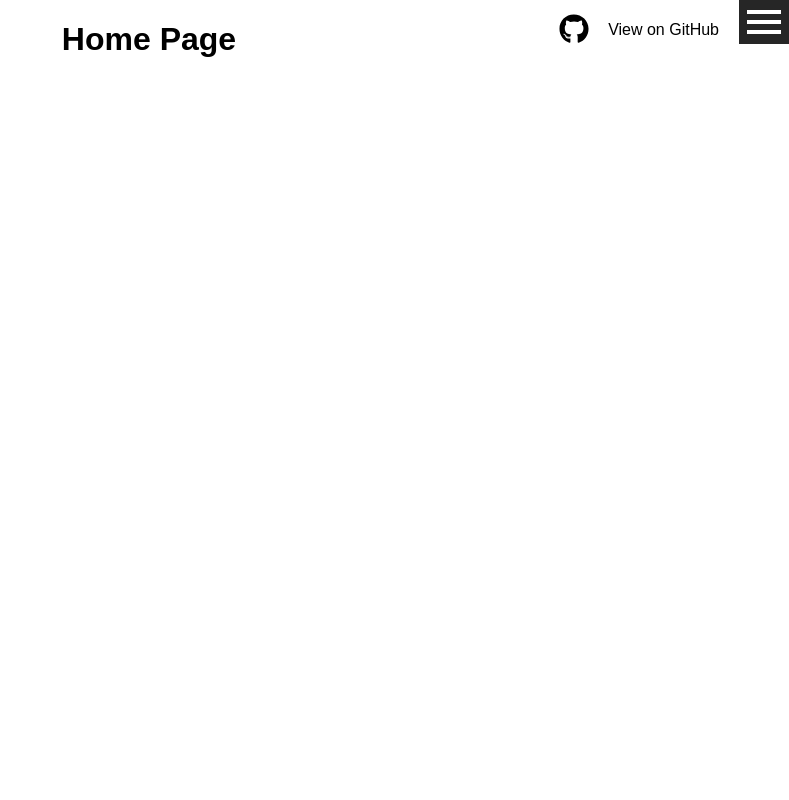
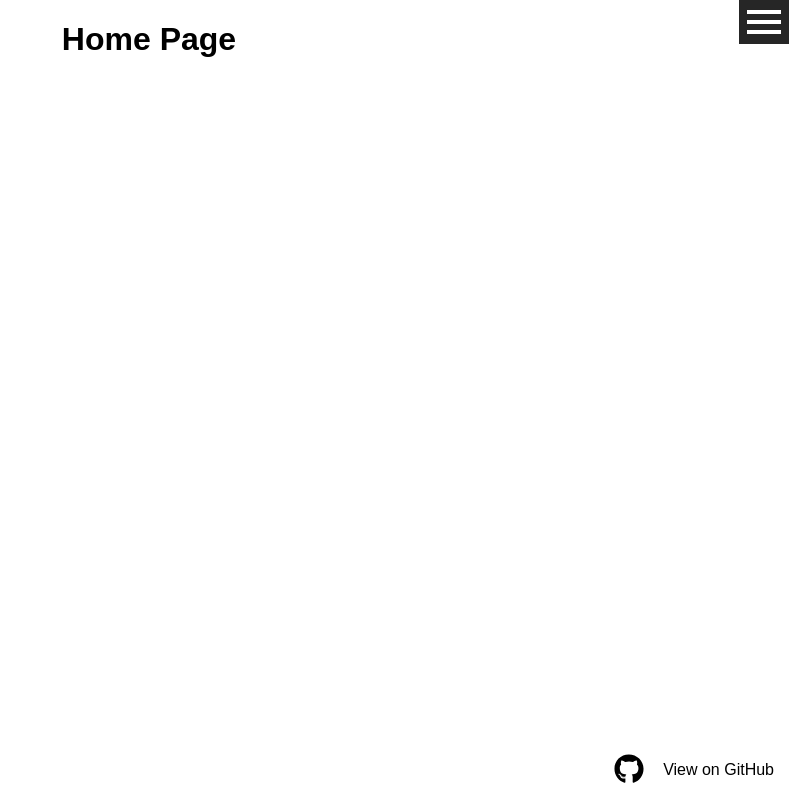
Before and after one commit to julianleahy/react-slide-nav, a React (Create React App) app: page / in a window 1280 px wide. Shown: the whole page, without its empty margins (491-1280 px from the left). Built offline with nearby package versions, Linux system fonts and the light colour scheme.

Commit message:
reposition link to bottom of page

```diff
--- a/src/GitLink/GitLink.css
+++ b/src/GitLink/GitLink.css
@@ -1,19 +1,12 @@
 .GitWrap {
-    display: none;
+    display: block;
     position: fixed;
-    top:10px;
-    right: 60px;
+    bottom:10px;
+    right: 5px;
     height: 40px;
     line-height: 40px;
     width: 170px;
     z-index: 9;
-}
-
-
-@media (min-width: 600px) {
-  .GitWrap {
-    display: block
-  }
 }
 
 
```
